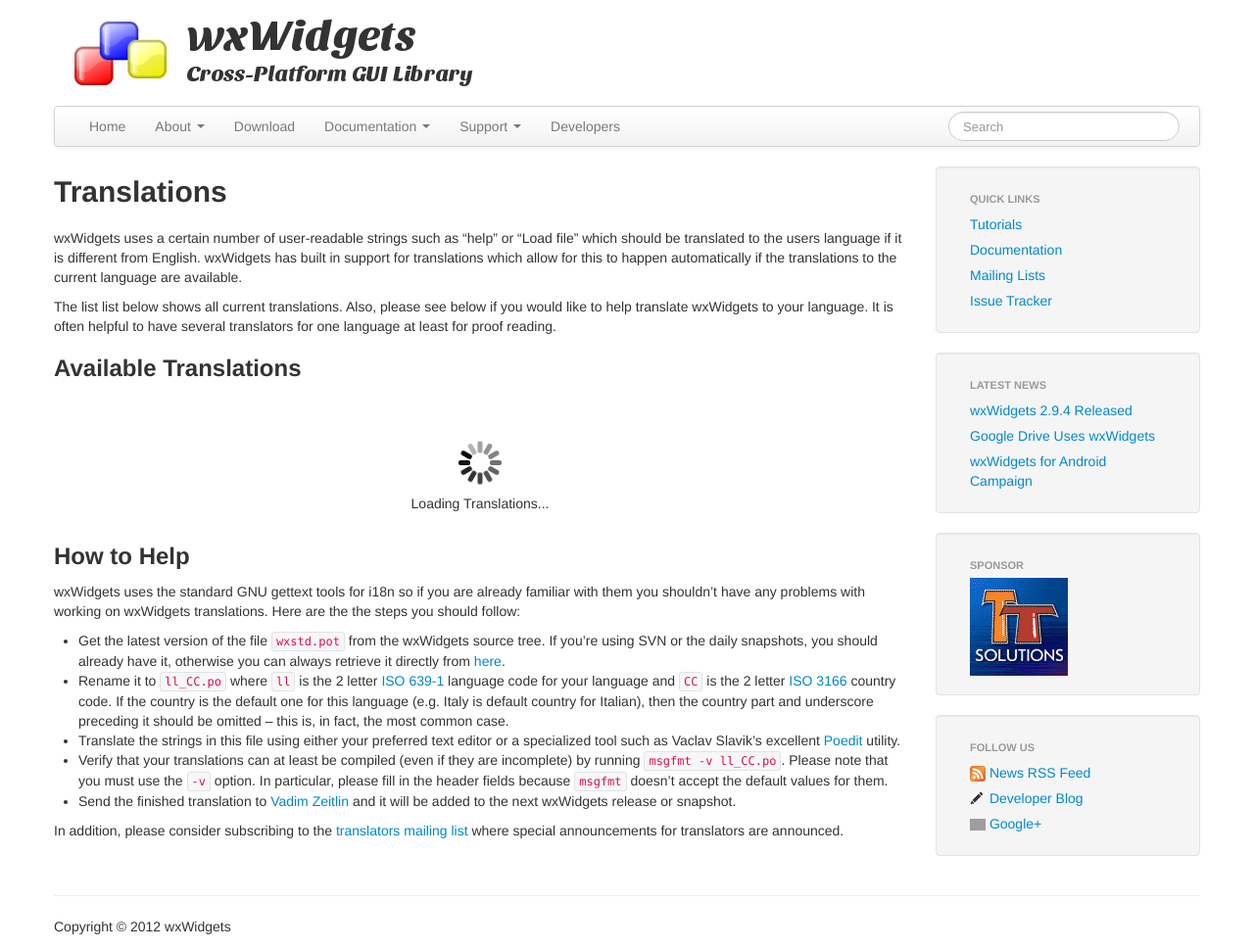
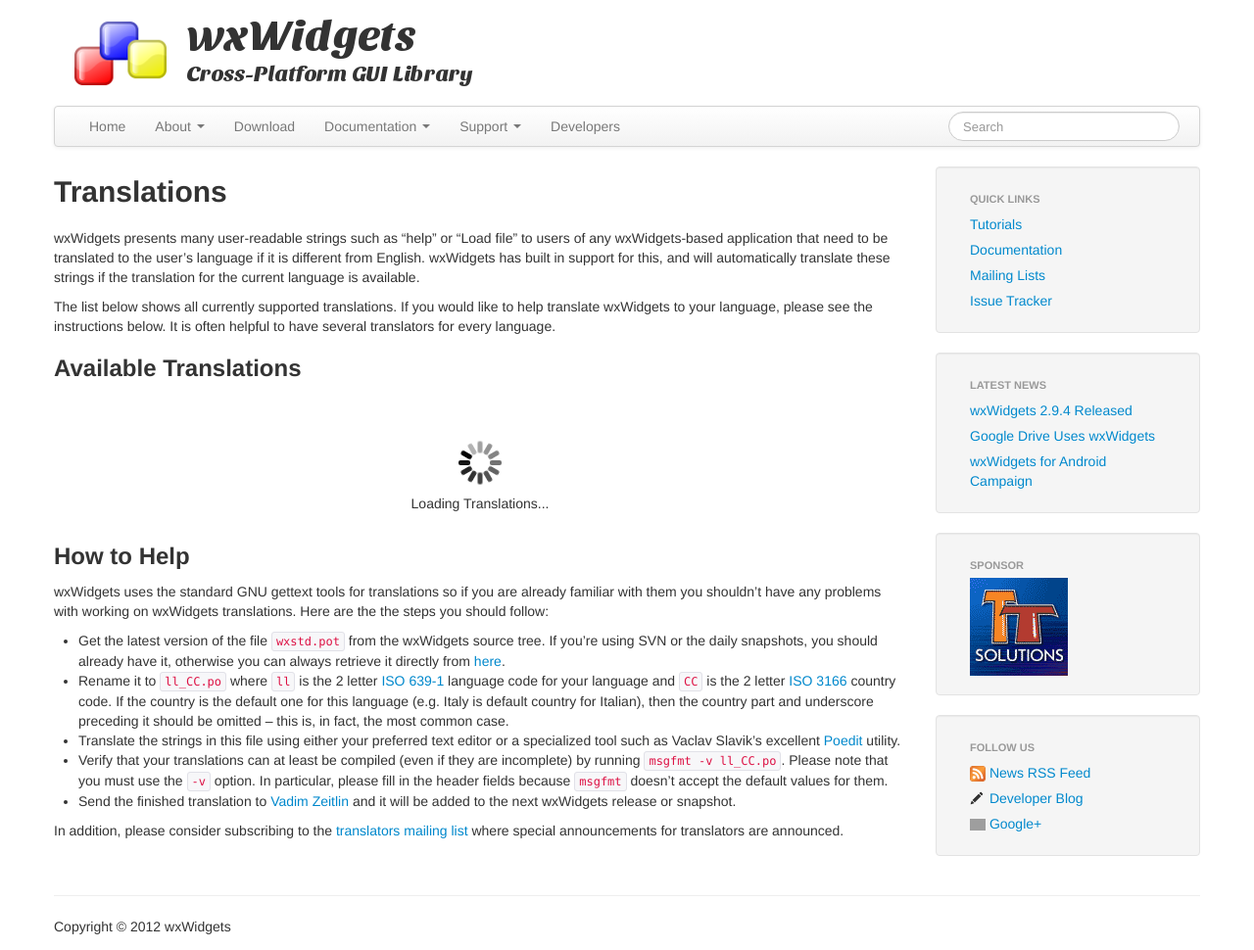
Before and after one commit to wxWidgets/website, a Jekyll site: the page built from about/translations/index.md, in a window 1280 px wide. Shown: the whole page at 98% size. Built offline with Jekyll 4.4.1, drawn with Linux system fonts in a browser that asks for light colours; nearby versions of some CDN libraries; Markdown is read by kramdown in place of the engine named in the settings; grey boxes are pictures that could not be loaded.

Commit message:
Clarified some of the wording used on the translations page.

```diff
--- a/about/translations/index.md
+++ b/about/translations/index.md
@@ -7,16 +7,15 @@
   - "translations.js"
 ---
 
-wxWidgets uses a certain number of user-readable strings such as "help" or
-"Load file" which should be translated to the users language if it is different
-from English. wxWidgets has built in support for translations which allow for
-this to happen automatically if the translations to the current language are
-available.
+wxWidgets presents many user-readable strings such as "help" or "Load file" to
+users of any wxWidgets-based application that need to be translated to the
+user's language if it is different from English. wxWidgets has built in support
+for this, and will automatically translate these strings if the translation for
+the current language is available.
 
-The list list below shows all current translations. Also, please see below if
-you would like to help translate wxWidgets to your language. It is often
-helpful to have several translators for one language at least for proof
-reading.
+The list below shows all currently supported translations. If you would like to
+help translate wxWidgets to your language, please see the instructions below.
+It is often helpful to have several translators for every language.
 
 ## Available Translations
 
@@ -32,9 +31,9 @@
 
 ## How to Help
 
-wxWidgets uses the standard GNU gettext tools for i18n so if you are already
-familiar with them you shouldn't have any problems with working on wxWidgets
-translations. Here are the the steps you should follow:
+wxWidgets uses the standard GNU gettext tools for translations so if you are
+already familiar with them you shouldn't have any problems with working on
+wxWidgets translations. Here are the the steps you should follow:
 
 * Get the latest version of the file `wxstd.pot` from the wxWidgets source
   tree. If you're using SVN or the daily snapshots, you should already have it,
@@ -58,7 +57,7 @@
 
 [1]: http://svn.wxwidgets.org/svn/wx/wxWidgets/trunk/locale/wxstd.pot
 [2]: http://www.loc.gov/standards/iso639-2/php/English_list.php
-[3]: http://www.iso.ch/iso/en/prods-services/iso3166ma/02iso-3166-code-lists/list-en1.html
+[3]: http://www.iso.org/iso/prods-services/iso3166ma/02iso-3166-code-lists/country_names_and_code_elements
 [4]: http://www.poedit.net/
 [5]: mailto:vadim@wxwidgets.org
 [6]: /support/maillst2.htm#translators
```
